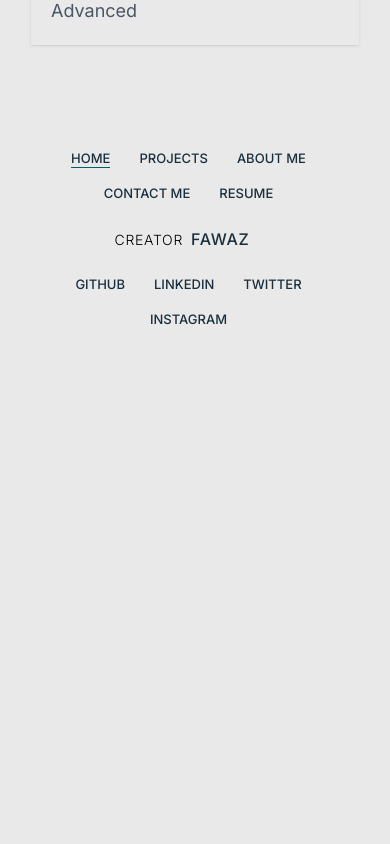
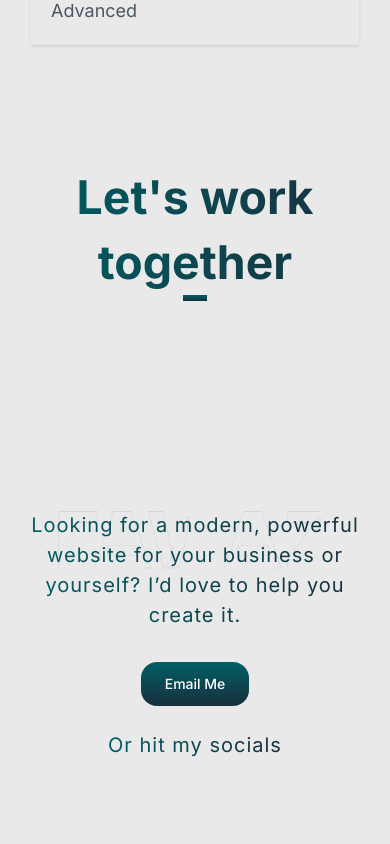
Before and after one commit to Za-editor/tajudeen-fawaz, a React (Vite) app: page / in a window 390 px wide. Shown: the part 9500-10344 px from the top of the page. Before the commit the page ends 9854 px from the top, so only its background shows below. Built offline with nearby package versions, Linux system fonts and the light colour scheme.

Commit message:
pushing the contact section

```diff
--- a/src/common/Footer.jsx
+++ b/src/common/Footer.jsx
@@ -8,7 +8,7 @@ const Footer = () => {
   const socials = ["Github", "Linkedin", "Twitter", "Instagram"];
 
   return (
-    <div className="container mx-auto flex flex-col md:flex-row justify-between items-center gap-y-6 md:gap-y-0 py-6 px-4">
+    <div className="container mx-auto flex flex-col md:flex-row justify-between items-center gap-y-6 md:gap-y-0 py-6 px-4 border-t-2 border-gray-300">
       {/* Navigation Links */}
       <div id="nav-links" className="text-center md:text-left">
         <ul className="flex flex-wrap justify-center md:justify-start gap-4 md:gap-6">
--- /dev/null
+++ b/src/components/ContactMe.jsx
@@ -0,0 +1,111 @@
+import { useGSAP } from "@gsap/react";
+import gsap from "gsap";
+import React, { useRef } from "react";
+import Button from "./Button";
+import { ScrollTrigger } from "gsap/ScrollTrigger";
+
+gsap.registerPlugin(ScrollTrigger);
+
+const ContactMe = () => {
+  const textRef = useRef(null);
+  const lineRef = useRef(null);
+  const headerRef = useRef(null);
+
+  useGSAP(() => {
+    const text = textRef.current;
+    if (!text) return;
+
+    const length = text.getComputedTextLength();
+
+    gsap.set(text, {
+      strokeDasharray: length,
+      strokeDashoffset: length,
+      fill: "none",
+      stroke: "#192f3d",
+      strokeWidth: 1,
+    });
+
+    gsap.to(text, {
+      strokeDashoffset: 0,
+      duration: 4,
+      ease: "power1.out",
+      repeat: -1,
+      yoyo: true,
+    });
+const tl = gsap.timeline({
+  scrollTrigger: {
+    trigger: headerRef.current,
+    start: "top top",
+    once: true,
+  },
+});
+
+
+tl.to(lineRef.current, {
+  y: 200,
+  duration: 2,
+  ease: "bounce.out",
+  delay: 1,
+});
+
+tl.to(headerRef.current, {
+  y: 195,
+  duration: 2,
+  ease: "bounce.out",
+});
+  });
+
+  return (
+    <section className="relative container mx-auto h-screen overflow-hidden flex flex-col">
+      <svg
+        className="absolute top-1/2 left-1/2 -translate-x-1/2 -translate-y-1/2 w-[80vw] h-auto z-0"
+        viewBox="0 0 1000 300"
+        preserveAspectRatio="xMidYMid meet"
+      >
+        <text
+          ref={textRef}
+          x="50%"
+          y="50%"
+          textAnchor="middle"
+          dominantBaseline="middle"
+          fontSize="250"
+          fontWeight="800"
+          style={{
+            paintOrder: "stroke",
+            strokeLinejoin: "round",
+            strokeLinecap: "round",
+            strokeOpacity: 0.2,
+          }}
+        >
+          FAWAZ
+        </text>
+      </svg>
+
+      <div className=" flex flex-col items-center">
+        <h2
+          ref={headerRef}
+          className="text-[2.9em] md:text-[4em] lg:text-[5.21em] mt-10 font-bold text-gradient leading-[1.4] text-center relative z-10 "
+        >
+          Let's work together
+        </h2>
+        <div ref={lineRef} className="h-[6px] w-1/15 bg-gradient"></div>
+      </div>
+
+      <div className="flex flex-1 flex-col justify-center items-center text-center relative ">
+        <p className="text-[1.25em] md:text-[1.39em] text-gradient leading-[1.5] max-w-2xl tracking-wider mb-6">
+          Looking for a modern, powerful website for your business or yourself?
+          I’d love to help you create it.
+        </p>
+        <Button
+          text={"Email Me"}
+          className="inline-block mt-2 px-6 py-3 rounded-2xl text-sm font-medium transition bg-gradient text-white hover:bg-gray-600 cursor-pointer"
+        />
+        <p className="mt-6 text-[1.25em] md:text-[1.39em] text-gradient leading-[1.5] max-w-2xl tracking-wider">
+          Or hit my socials
+        </p>
+      </div>
+    </section>
+  );
+};
+
+export default ContactMe;
--- a/src/pages/Homepage.jsx
+++ b/src/pages/Homepage.jsx
@@ -3,6 +3,7 @@ import Hero from '../components/Hero'
 import ProjectsSection from '../components/ProjectsSection'
 import AboutSection from '../components/AboutSection'
 import Resume from '../components/Resume'
+import ContactMe from '../components/ContactMe'
 
 const Homepage = () => {
   return (
@@ -11,6 +12,7 @@ const Homepage = () => {
       <ProjectsSection />
       <AboutSection />
       <Resume />
+      <ContactMe />
     </>
   )
 }
```
